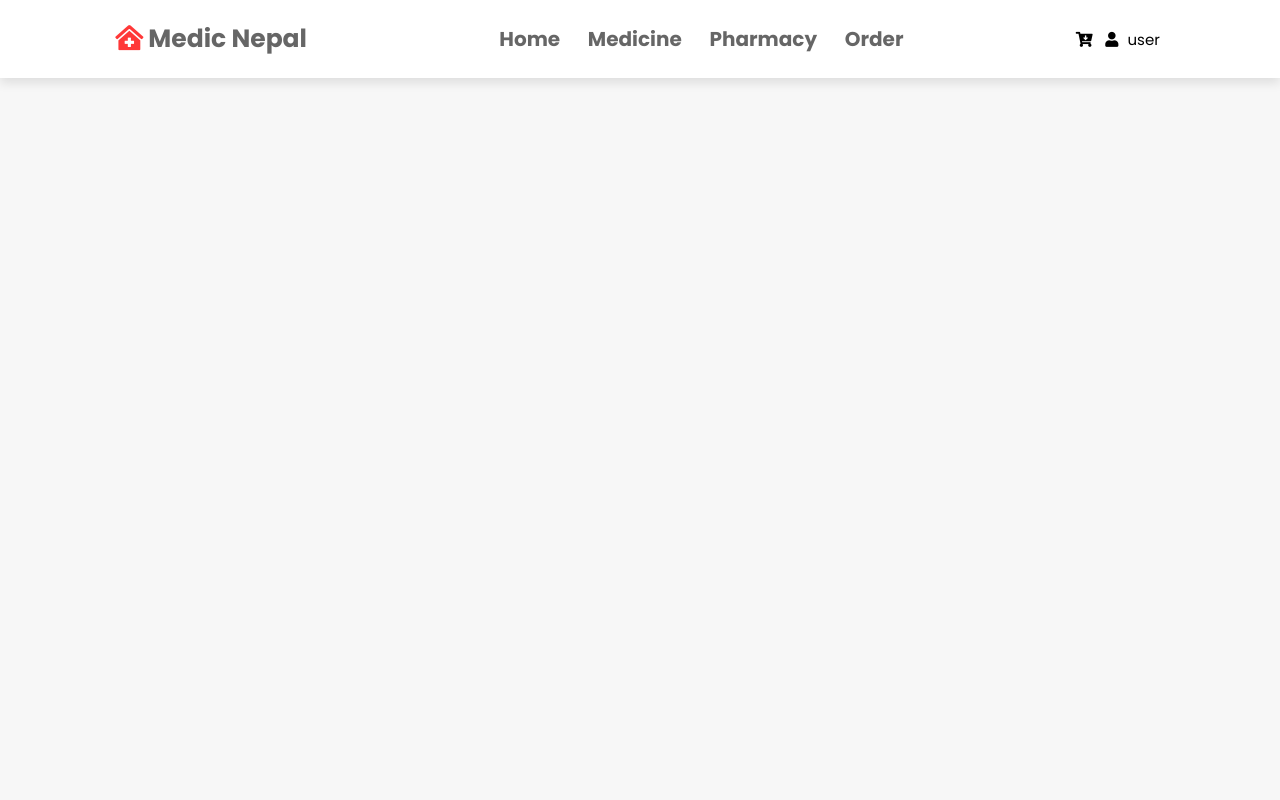
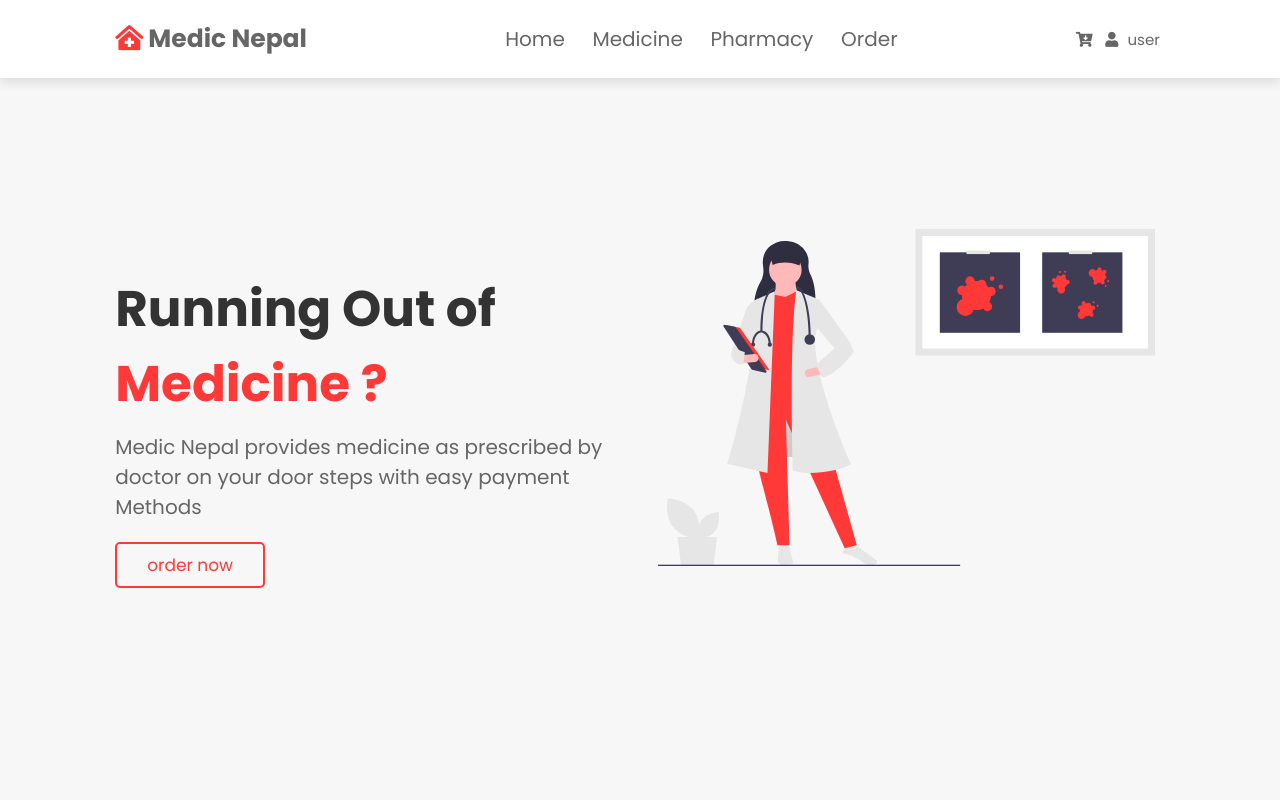
Before and after one commit to crpoudyal/Medic-Nepal, a PHP site: page / in a window 1280 px wide. Run offline with PHP 8.4, Linux system fonts and the light colour scheme.

Commit message:
banner added

```diff
--- a/index.html
+++ b/index.html
@@ -29,5 +29,18 @@
     </div>
 </header>
 <!-- header section ends -->
+
+<!-- home section starts  -->
+<section class="home" id="home">
+    <div class="content">
+        <h3>Running Out of <span id="banner-txt">Medicine ?</span></h3>
+        <p>Medic Nepal provides medicine as prescribed by doctor on your door steps with easy payment Methods</p>
+        <a href="#" class="btn">order now</a>
+    </div>
+    <div class="image">
+        <img src="images/medical.svg" alt="">
+    </div>
+</section>
+<!-- home section ends -->
 </body>
 </html>
--- a/style.css
+++ b/style.css
@@ -42,7 +42,6 @@ header .logo i {
 }
 
 header .navbar a {
-  font-weight: bold;
   font-size: 2rem;
   margin-left: 2rem;
   color: #666;
@@ -64,6 +63,125 @@ header .navbar a:hover {
 header #nav-icon i,
 a {
   font-size: 1.5rem;
-  color: #000;
+  color: #666;
   padding-right: 0.5rem;
 }
+
+header {
+  position: fixed;
+  top: 0;
+  left: 0;
+  right: 0;
+  z-index: 1000;
+  display: flex;
+  align-items: center;
+  justify-content: space-between;
+  background: #fff;
+  padding: 2rem 9%;
+  box-shadow: 0 0.5rem 1rem rgba(0, 0, 0, 0.1);
+}
+
+header .logo {
+  font-size: 2.5rem;
+  font-weight: bolder;
+  color: #666;
+}
+
+header .logo i {
+  padding-right: 0.5rem;
+  color: #ff3838;
+}
+
+header .navbar a {
+  font-size: 2rem;
+  margin-left: 2rem;
+  color: #666;
+}
+
+header .navbar a:hover {
+  color: #ff3838;
+}
+
+#menu-bar {
+  font-size: 3rem;
+  cursor: pointer;
+  color: #666;
+  border: 0.1rem solid #666;
+  border-radius: 0.3rem;
+  padding: 0.5rem 1.5rem;
+  display: none;
+}
+section {
+  padding: 2rem 9%;
+}
+
+.home {
+  display: flex;
+  flex-wrap: wrap;
+  gap: 1.5rem;
+  min-height: 100vh;
+  align-items: center;
+}
+
+.home .content {
+  flex: 1 1 40rem;
+  padding-top: 6.5rem;
+}
+
+.home .image {
+  flex: 1 1 40rem;
+}
+
+.home .image img {
+  width: 100%;
+  padding: 1rem;
+}
+
+.home .content h3 {
+  font-size: 5rem;
+  color: #333;
+}
+#banner-txt {
+  color: #ff3838;
+}
+
+.home .content p {
+  font-size: 2rem;
+  color: #666;
+  padding: 1rem 0;
+}
+
+.btn {
+  display: inline-block;
+  padding: 0.8rem 3rem;
+  border: 0.2rem solid #ff3838;
+  color: #ff3838;
+  cursor: pointer;
+  font-size: 1.7rem;
+  border-radius: 0.5rem;
+  position: relative;
+  overflow: hidden;
+  z-index: 0;
+  margin-top: 1rem;
+}
+
+.btn::before {
+  content: "";
+  position: absolute;
+  top: 0;
+  right: 0;
+  width: 0%;
+  height: 100%;
+  background: #ff3838;
+  transition: 0.3s linear;
+  z-index: -1;
+}
+
+.btn:hover::before {
+  width: 100%;
+  left: 0;
+}
+
+.btn:hover {
+  color: #fff;
+}
```
Also changed, not shown: images/medical.svg (added), 1 other file.
